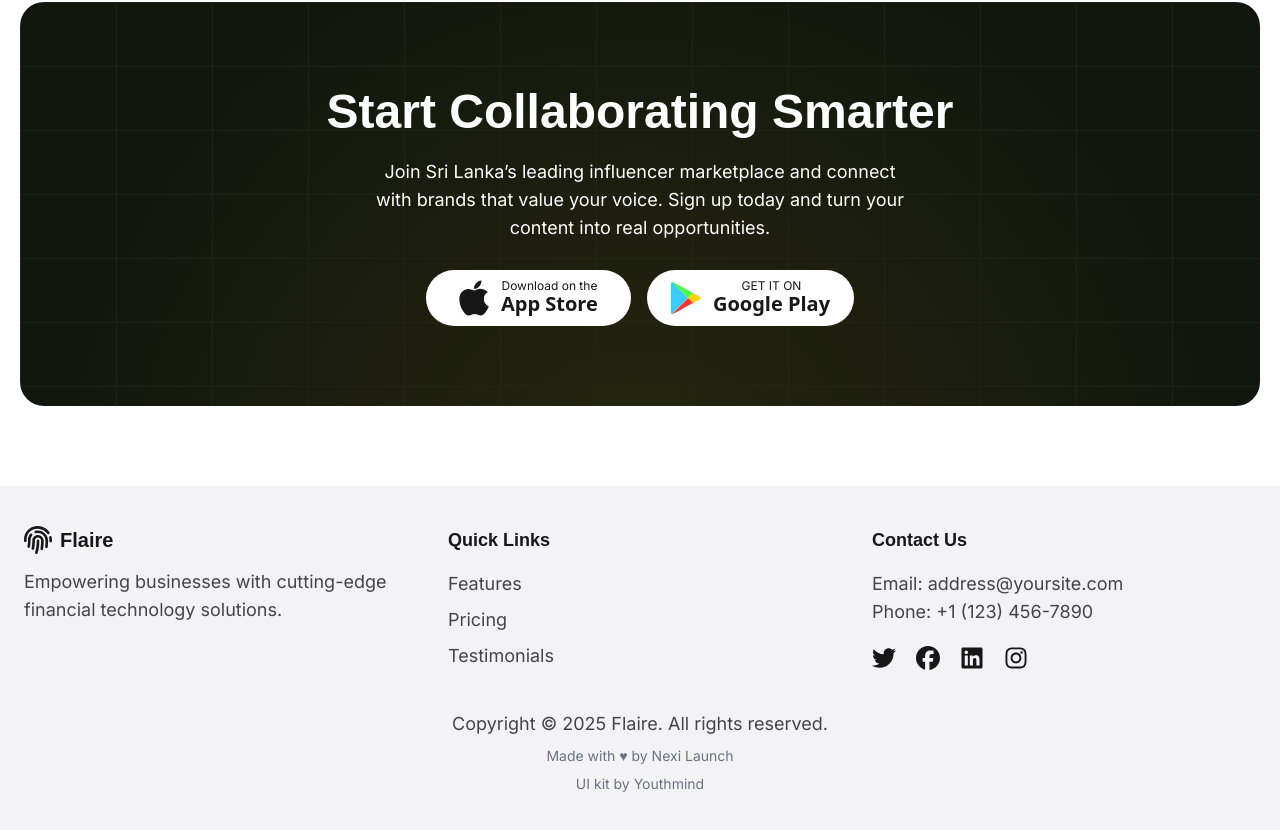
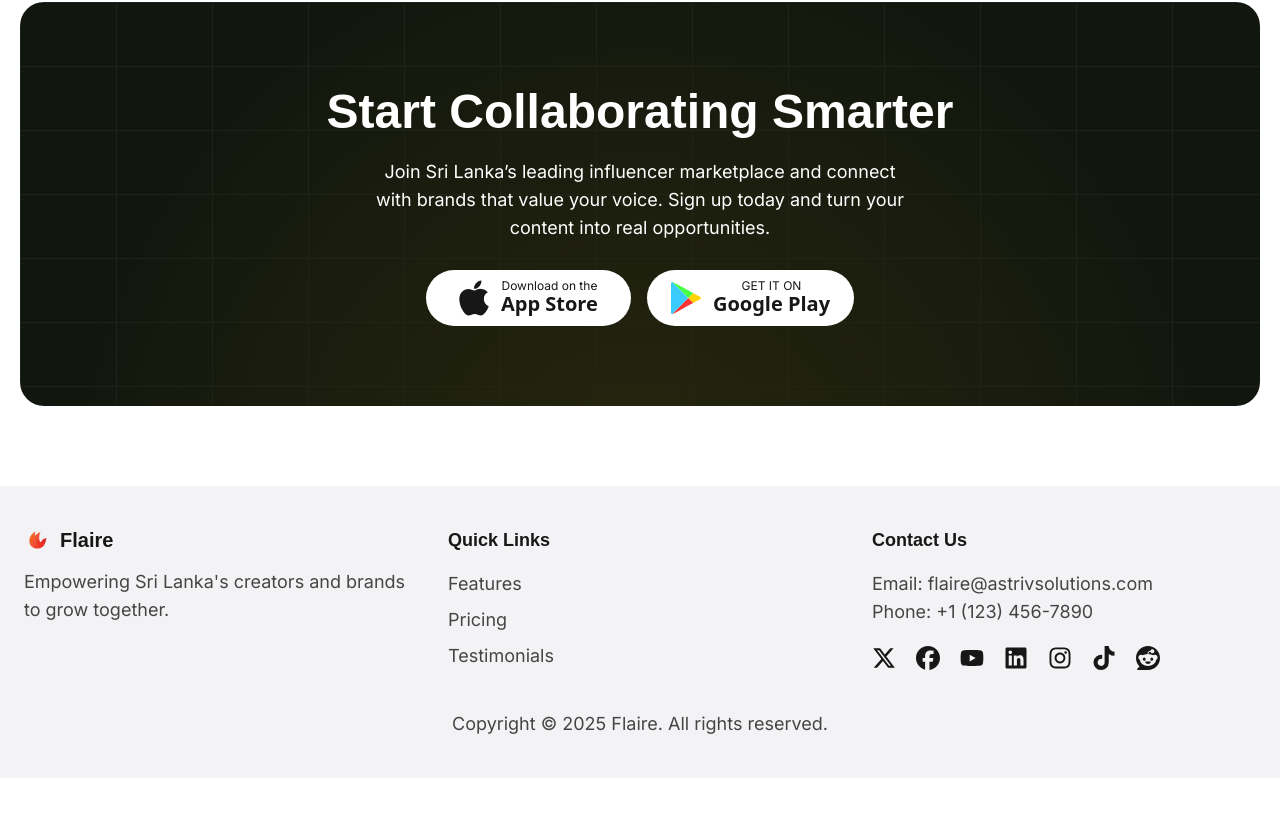
Before and after one commit to astriv-solutions/flaire-web, a Next.js app: page / in a window 1280 px wide. Shown: the part 6242-7072 px from the top of the page. After the commit the page ends 7020 px from the top, so only its background shows below. Built offline with nearby package versions, Linux system fonts and the light colour scheme.

Commit message:
refactor: Enhance footer and social media integration with new icons and updated contact information

```diff
--- a/src/components/Footer.tsx
+++ b/src/components/Footer.tsx
@@ -1,6 +1,6 @@
 import Link from 'next/link';
 import React from 'react';
-import { FaFingerprint } from 'react-icons/fa';
+import Image from 'next/image';
 
 import { siteDetails } from '@/data/siteDetails';
 import { footerDetails } from '@/data/footer';
@@ -12,7 +12,13 @@ const Footer: React.FC = () => {
       <div className="max-w-7xl w-full mx-auto px-6 grid grid-cols-1 md:grid-cols-3 gap-10">
         <div>
           <Link href="/" className="flex items-center gap-2">
-            <FaFingerprint className="min-w-fit w-5 h-5 md:w-7 md:h-7" />
+            <Image
+              src="/images/Flaire_bird.png"
+              alt="Flaire Bird Logo"
+              width={32}
+              height={32}
+              className="min-w-fit w-7 h-7 object-contain"
+            />
             <h3 className="font-funnel text-xl font-semibold cursor-pointer">
               {siteDetails.siteName}
             </h3>
@@ -75,21 +81,6 @@ const Footer: React.FC = () => {
         <p>
           Copyright &copy; {new Date().getFullYear()} {siteDetails.siteName}. All rights reserved.
         </p>
-        <p className="text-sm mt-2 text-gray-500">
-          Made with &hearts; by{' '}
-          <a href="https://nexilaunch.com" target="_blank">
-            Nexi Launch
-          </a>
-        </p>
-        <p className="text-sm mt-2 text-gray-500">
-          UI kit by{' '}
-          <a
-            href="https://ui8.net/youthmind/products/fintech-finance-mobile-app-ui-kit"
-            target="_blank"
-          >
-            Youthmind
-          </a>
-        </p>
       </div>
     </footer>
   );
--- a/src/data/footer.ts
+++ b/src/data/footer.ts
@@ -1,4 +1,4 @@
-import { IMenuItem, ISocials } from "@/types";
+import { IMenuItem, ISocials } from '@/types';
 
 export const footerDetails: {
   subheading: string;
@@ -7,31 +7,30 @@ export const footerDetails: {
   telephone: string;
   socials: ISocials;
 } = {
-    subheading: "Empowering businesses with cutting-edge financial technology solutions.",
+  subheading: "Empowering Sri Lanka's creators and brands to grow together.",
   quickLinks: [
     {
-            text: "Features",
-            url: "#features"
+      text: 'Features',
+      url: '#features',
     },
     {
-            text: "Pricing",
-            url: "#pricing"
+      text: 'Pricing',
+      url: '#pricing',
     },
     {
-            text: "Testimonials",
-            url: "#testimonials"
-        }
+      text: 'Testimonials',
+      url: '#testimonials',
+    },
   ],
-    email: 'address@yoursite.com',
+  email: 'flaire@astrivsolutions.com',
   telephone: '+1 (123) 456-7890',
   socials: {
-        // github: 'https://github.com',
-        // x: 'https://twitter.com/x',
-        twitter: 'https://twitter.com/Twitter',
+    x: 'https://twitter.com/x',
     facebook: 'https://facebook.com',
-        // youtube: 'https://youtube.com',
-        linkedin: 'https://www.linkedin.com',
-        // threads: 'https://www.threads.net',
-        instagram: 'https://www.instagram.com',
-    }
-}
+    youtube: 'https://www.youtube.com/@flaireapp',
+    linkedin: 'https://www.linkedin.com/company/astriv-solutions',
+    instagram: 'https://www.instagram.com/flaireapp.co/',
+    tiktok: 'https://www.tiktok.com/@flaireapp.co',
+    reddit: 'https://www.reddit.com/user/flaire_app/',
+  },
+};
--- a/src/types.ts
+++ b/src/types.ts
@@ -7,7 +7,7 @@ export interface IBenefit {
   title: string;
   description: string;
   imageSrc: string;
-    bullets: IBenefitBullet[]
+  bullets: IBenefitBullet[];
 }
 
 export interface IBenefitBullet {
@@ -49,5 +49,6 @@ export interface ISocials {
   twitter?: string;
   youtube?: string;
   x?: string;
+  tiktok?: string;
   [key: string]: string | undefined;
 }
--- a/src/utils.tsx
+++ b/src/utils.tsx
@@ -1,33 +1,50 @@
-import { FaFacebook, FaGithub, FaInstagram, FaLinkedin, FaThreads, FaTwitter, FaXTwitter, FaYoutube } from "react-icons/fa6";
+import {
+  FaFacebook,
+  FaGithub,
+  FaInstagram,
+  FaLinkedin,
+  FaThreads,
+  FaTwitter,
+  FaXTwitter,
+  FaYoutube,
+  FaReddit,
+  FaTiktok,
+} from 'react-icons/fa6';
 
 export const getPlatformIconByName = (platformName: string): JSX.Element | null => {
   switch (platformName) {
     case 'facebook': {
-            return <FaFacebook size={24} className='min-w-fit' />;
+      return <FaFacebook size={24} className="min-w-fit" />;
     }
     case 'github': {
-            return <FaGithub size={24} className='min-w-fit' />;
+      return <FaGithub size={24} className="min-w-fit" />;
     }
     case 'instagram': {
-            return <FaInstagram size={24} className='min-w-fit' />;
+      return <FaInstagram size={24} className="min-w-fit" />;
     }
     case 'linkedin': {
-            return <FaLinkedin size={24} className='min-w-fit' />;
+      return <FaLinkedin size={24} className="min-w-fit" />;
     }
     case 'threads': {
-            return <FaThreads size={24} className='min-w-fit' />;
+      return <FaThreads size={24} className="min-w-fit" />;
     }
     case 'twitter': {
-            return <FaTwitter size={24} className='min-w-fit' />;
+      return <FaTwitter size={24} className="min-w-fit" />;
     }
     case 'youtube': {
-            return <FaYoutube size={24} className='min-w-fit' />;
+      return <FaYoutube size={24} className="min-w-fit" />;
     }
     case 'x': {
-            return <FaXTwitter size={24} className='min-w-fit' />;
+      return <FaXTwitter size={24} className="min-w-fit" />;
+    }
+    case 'tiktok': {
+      return <FaTiktok size={24} className="min-w-fit" />;
+    }
+    case 'reddit': {
+      return <FaReddit size={24} className="min-w-fit" />;
     }
     default:
       console.log('Platform name not supported, no icon is returned:', platformName);
       return null;
   }
-}
+};
```
Lines whose indentation alone changed are shown as unchanged.
